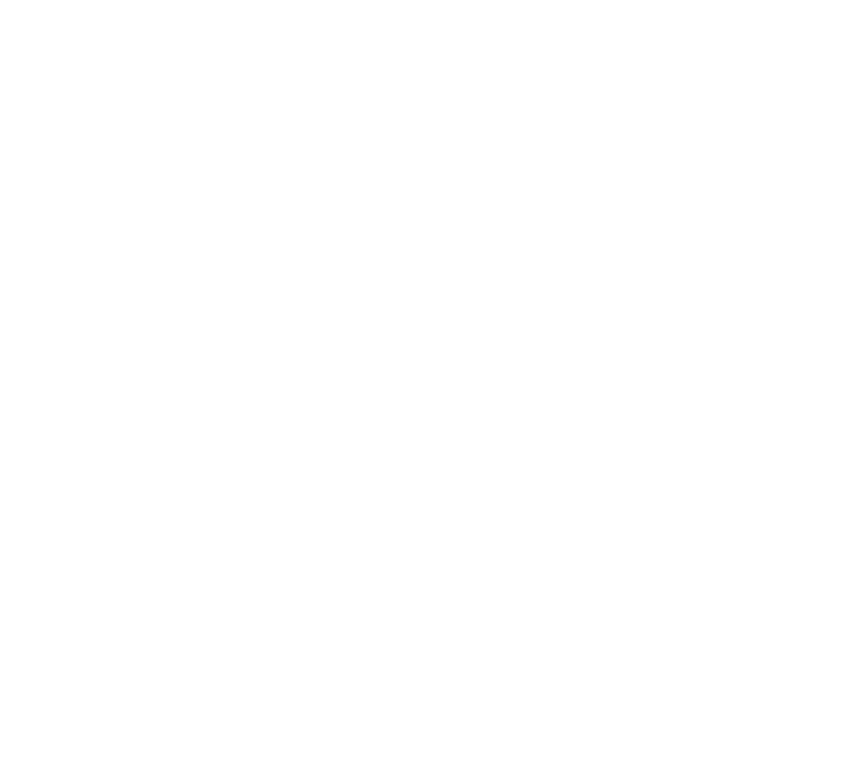
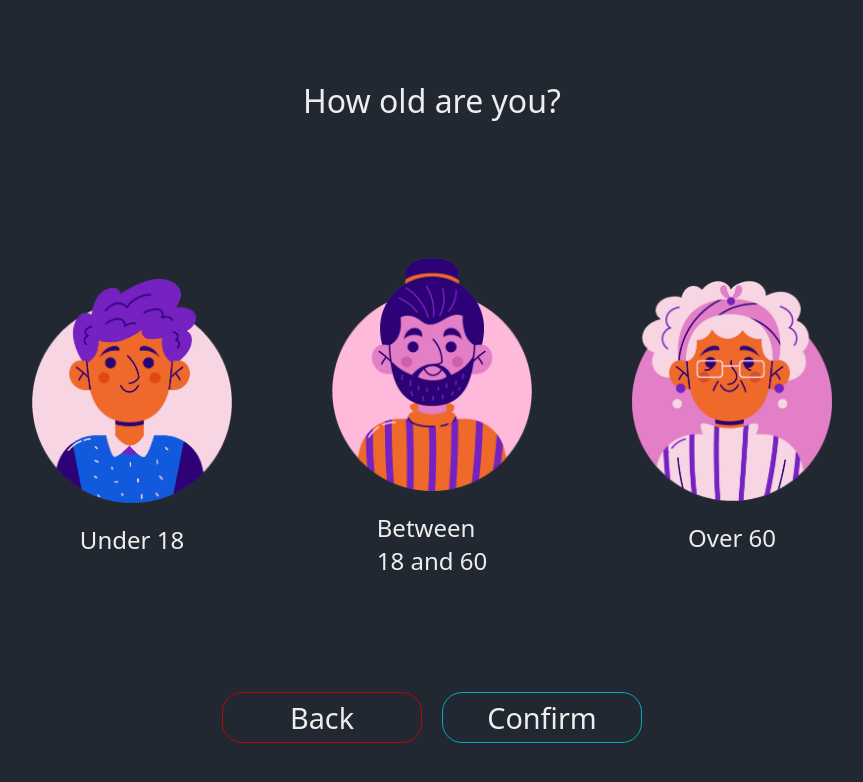
Before and after one commit to LukaTsanavaBTU/datafest-quiz, a plain HTML site: page pages/age.html in a window 1280 px wide. Shown: the whole page, without its empty margins (208-1071 px from the left). Drawn offline with Linux system fonts and the light colour scheme.

Commit message:
Add age page visuals

```diff
--- a/css/age.css
+++ b/css/age.css
@@ -0,0 +1,63 @@
+main {
+    display: flex;
+    flex-direction: column;
+    align-items: center;
+    justify-content: space-around;
+    height: 100%;
+}
+
+.title-div {
+    h1 {
+        font-weight: 500;
+        font-size: 2em;
+    }
+}
+
+.select-div {
+    display: flex;
+    align-items: center;
+    gap: 100px;
+    font-size: 1.5em;
+    font-weight: 300;
+    div {
+        display: flex;
+        flex-direction: column;
+        align-items: center;
+        gap: 20px;
+    }
+    div>img:hover {
+        -webkit-filter: drop-shadow(2px 2px 0 var(--accent-clr)) drop-shadow(-2px -2px 0 var(--accent-clr));
+        filter: drop-shadow(2px 2px 0 var(--accent-clr)) drop-shadow(-2px -2px 0 var(--accent-clr)) saturate(120%);
+    }
+}
+
+.button-div {
+    display: flex;
+    gap: 20px;
+    button {
+        border: 1px solid var(--accent-clr);
+        border-radius: 20px;
+        background-color: var(--primary-clr);
+        color: var(--secondary-clr);
+        font-family: var(--system-font);
+        font-size: 1.8em;
+        font-weight: 300;
+        width: 200px;
+        padding: 5px;
+        &:hover {
+            background-color: var(--accent-clr);
+        }
+        &:active {
+            background-color: var(--primary-clr);
+        }
+    }
+    }
+    button:first-child {
+        border-color: var(--accent-negative-clr);
+        &:hover {
+            background-color: var(--accent-negative-clr);
+        }
+        &:active {
+            background-color: var(--primary-clr);
+        }
+    }
--- a/css/main.css
+++ b/css/main.css
@@ -4,6 +4,7 @@
     --primary-clr: #222831;
     --secondary-clr: #EEEEEE;
     --accent-clr: #00ADB5;
+    --accent-negative-clr: #B50800;
 }
 
 body {
--- a/pages/age.html
+++ b/pages/age.html
@@ -0,0 +1,35 @@
+<!DOCTYPE html>
+<html lang="en">
+<head>
+    <meta charset="UTF-8">
+    <meta name="viewport" content="width=device-width, initial-scale=1.0">
+    <title>Age</title>
+    <link rel="stylesheet" href="../css/main.css">
+    <link rel="stylesheet" href="../css/age.css">
+</head>
+<body>
+    <main>
+        <div class="title-div">
+            <h1>How old are you?</h1>
+        </div>
+        <div class="select-div">
+            <div class="male">
+                <img src="../media/young-icon.png" alt="An illustration of a man" width="200px">
+                <div>Under 18</div>
+            </div>
+            <div class="female">
+                <img src="../media/adult-icon.png" alt="An illustration of a girl" width="200px">
+                <div>Between<br>18 and 60</div>
+            </div>
+            <div class="other">
+                <img src="../media/old-icon.png" alt="An illustration of a sun with a face" width="200px">
+                <div>Over 60</div>
+            </div>
+        </div>
+        <div class="button-div">
+            <button>Back</button>
+            <button>Confirm</button>
+        </div>
+    </main>
+</body>
+</html>
```
Also changed, not shown: media/adult-icon.png (renamed from media/66809601_9643617-1.png), media/old-icon.png (renamed from media/66809563_9643626-4.png), media/young-icon.png (renamed from media/66809601_9643617-3.png).
